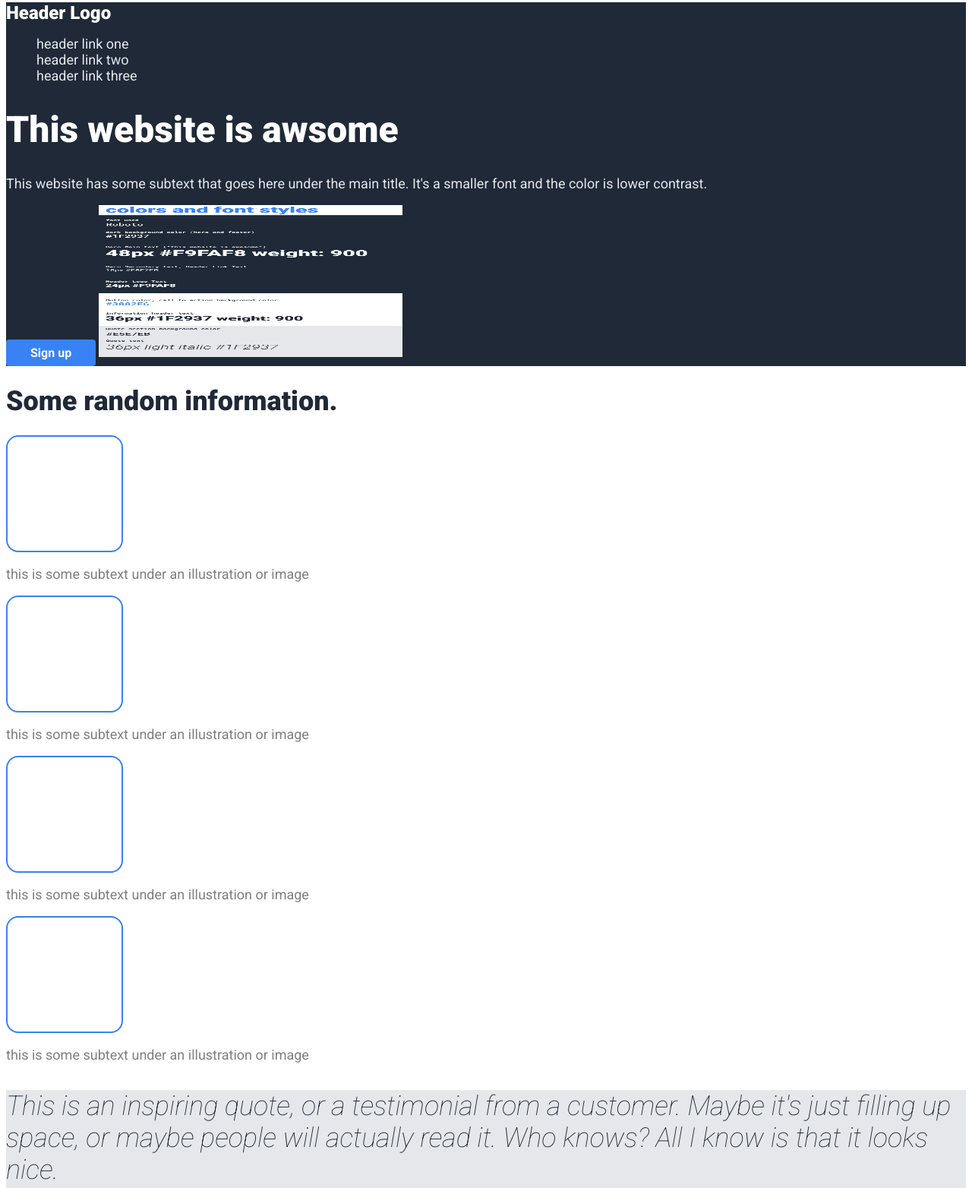
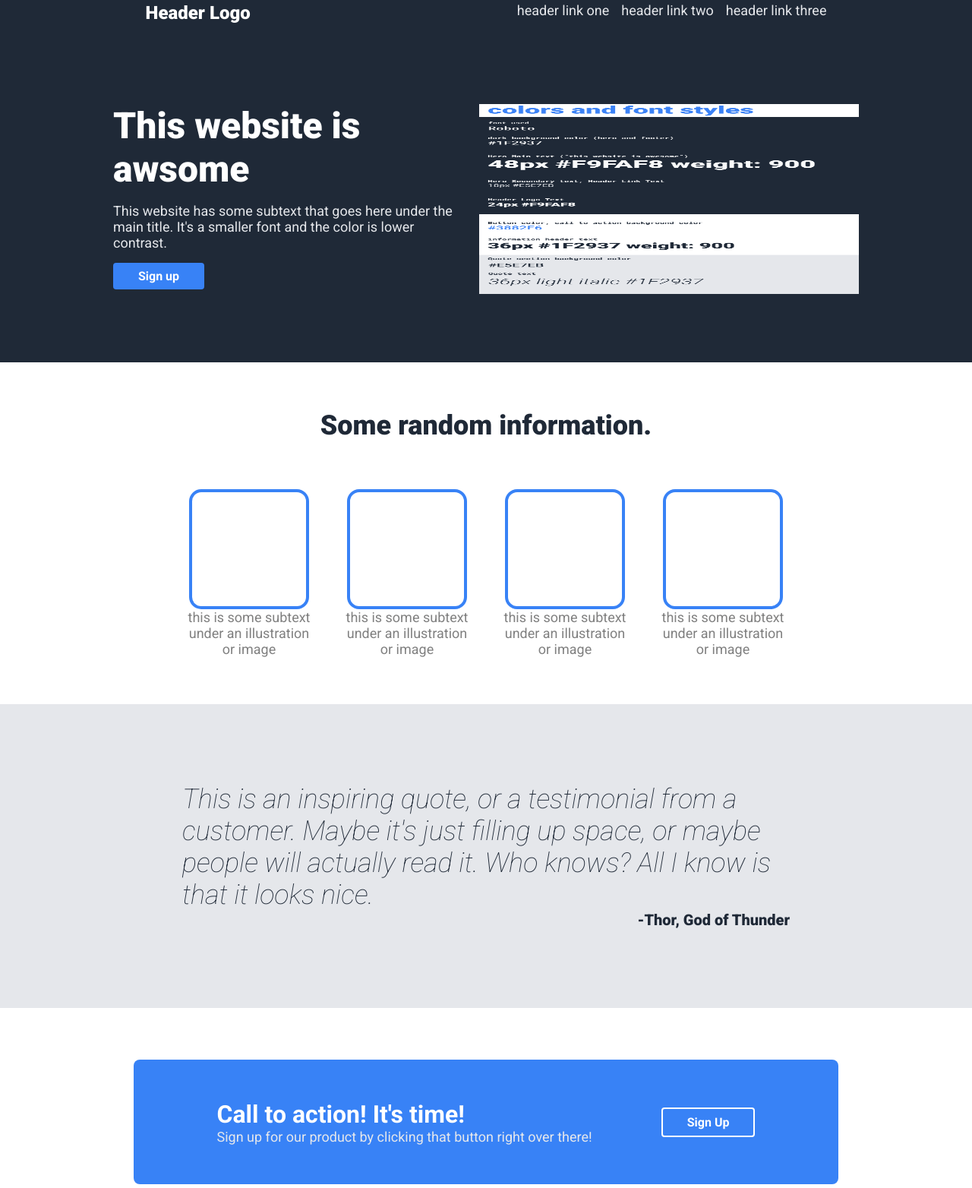
Before and after one commit to CricketCSFS/odin-landing-page, a plain HTML site: page index.html in a window 1280 px wide. Shown: the part 13-1577 px from the top of the page at 76% size. Drawn offline with Linux system fonts and the light colour scheme.

Commit message:
Finish formatting

```diff
--- a/index.html
+++ b/index.html
@@ -10,7 +10,6 @@
     <link href="./styles.css" rel="stylesheet">
 </head>
 <body>
-    <div class="first">
     <div class="header">
         <h1 class="header-logo">Header Logo</h1>
         <ul class="links">
@@ -20,12 +19,16 @@
         </ul>
     </div>
 
+    <div class="first">
         <div class="first-body">
+            <div class="mainn">
                 <h1 class="main-text">This website is awsome</h1>
                 <p class="secondary">This website has some subtext that goes here under the main title. It's a smaller font and the color is lower contrast.</p>
-            <button>Sign up</button>
-            <img src="references/color-and-fonts.png" alt="placeholder image" height="200px" width="400px">
+                <button class="main-button">Sign up</button>
             </div>
+        </div>
+
+        <img src="references/color-and-fonts.png" alt="placeholder image" height="250px" width="500px">
      </div>
 
     <div class="second">
@@ -60,8 +63,11 @@
 
     <div class="fourth">
         <div class="call-to-action">
+            <div class="cta-main">
                 <h1>Call to action! It's time!</h1>
                 <p class="secondary">Sign up for our product by clicking that button right over there!</p>
+            </div>
+
             <button class="outline">Sign Up</button>
         </div>
     </div>
--- a/styles.css
+++ b/styles.css
@@ -1,13 +1,66 @@
+* {
+    margin: 0;
+    padding: 0;
+    /* border: 1px solid red; */
+}
+
+.header {
+    display: flex;
+    padding: 16px;
+    justify-content: space-around;
+    background-color: #1F2937;
+}
+
 .first {
     background-color: #1F2937;
+    display: flex;
+    justify-content: center;
+    padding: 90px;
+    gap: 32px;
+}
+
+.first-body {
+    display: flex;
+    flex-direction: column;
+    width: 450px;
+}
+
+.second {
+    display: flex;
+    flex-direction: column;
+    align-items: center;
+    justify-content: space-evenly;
+    height: 450px;
 }
 
 .third {
     background-color: #E5E7EB;
+    display: flex;
+    justify-content: center;
+    align-items: center;
+    height: 400px;
+}
+
+.fourth {
+    display: flex;
+    justify-content: center;
+    align-items: center;
+    height: 300px;
 }
 
 .footer {
     background-color: #1F2937;
+    display: flex;
+    padding: 30px;
+    justify-content: center;
+    align-items: center;
+}
+
+.mainn {
+    display: flex;
+    flex-direction: column;
+    flex-wrap: wrap;
+    gap: 16px;
 }
 
 .header-logo {
@@ -32,27 +85,58 @@
     color: #1F2937;
 }
 
+.testimonial {
+    display: flex;
+    flex-direction: column;
+    align-items: flex-end;
+    width: 800px;
+}
+
 .quote {
     color: #1F2937;
     font-family: "Roboto";
     font-weight: lighter;
+    width: auto;
     font-size: 36px;
 }
 
 .author {
     color: #1F2937;
     font-weight: 900;
+    font-size: 20px;
 }
 
 .call-to-action {
     background-color: #3882F6;
+    display: flex;
+    align-items: center;
+    justify-content: space-around;
+    padding: 32px 64px;
+    border-radius: 8px;
+    height: 100px;
+    width: 800px;
+    flex: 0 1 auto;
+}
+
+.holder {
+    display: flex;
+    width: 800px;
+    gap: 32px;
+}
+
+.card {
+    display: flex;
+    flex-direction: column;
+    align-items: center;
+    text-align: center;
+    width: 180px;
 }
 
 .square {
     height: 150px;
     width: 150px;
     border-radius: 16px;
-    border: 2px solid #3882F6;
+    border: 4px solid #3882F6;
     background-color: white;
 }
 
@@ -64,6 +148,11 @@
     border: 2px solid white;
 }
 
+.main-button {
+    flex-grow: 0;
+    width: 120px;
+}
+
 button {
     background-color: #3882F6;
     font-family: "Roboto";
@@ -73,6 +162,11 @@ button {
     border: none;
     color: white;
     padding: 8px 32px;
+    flex: 0 1 auto;
+}
+
+img {
+    flex: 0 0 auto;
 }
 
 p {
@@ -87,6 +181,8 @@ h1 {
 
 ul {
     list-style-type: none;
+    display: flex;
+    gap: 16px;
 }
 
 a {
```
Lines whose indentation alone changed are shown as unchanged.
